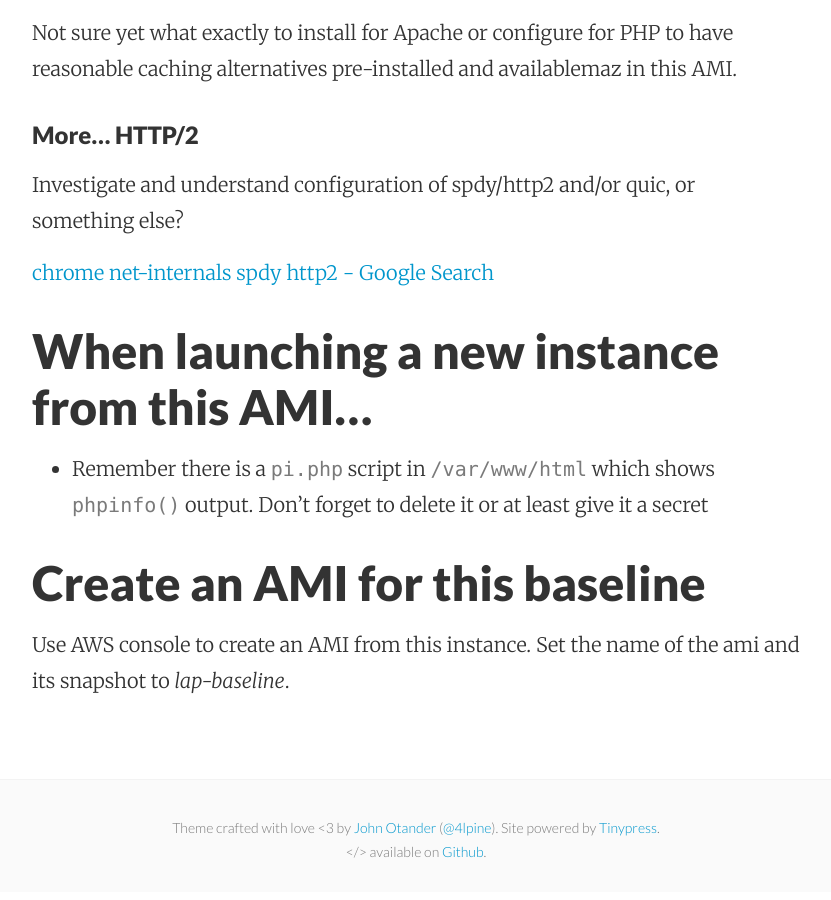
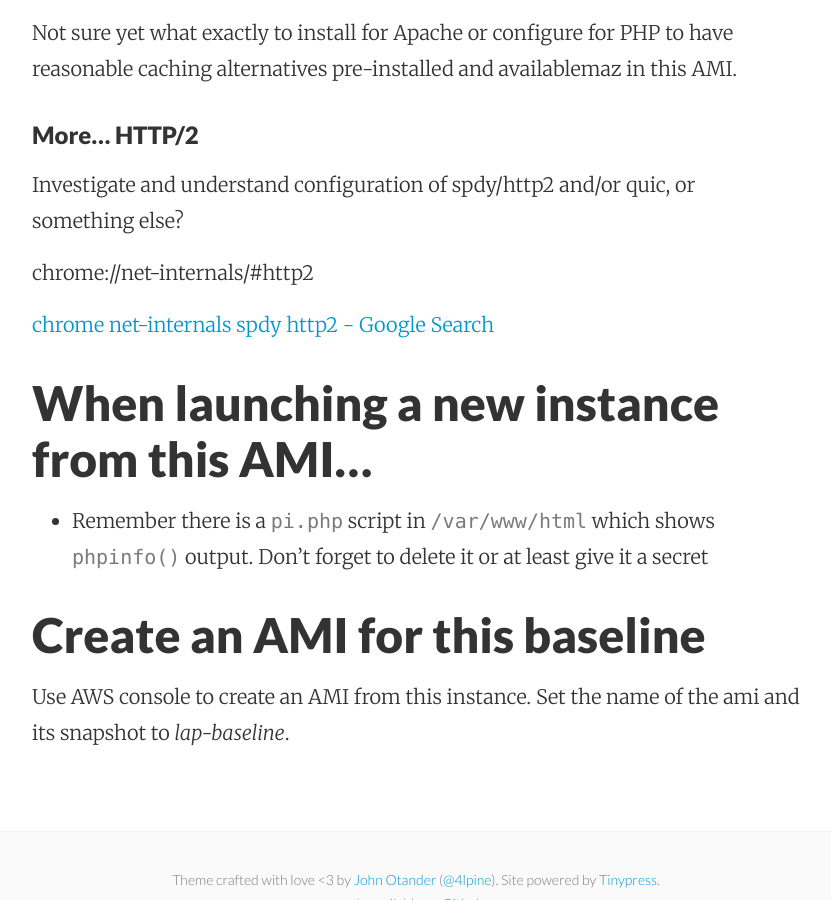
Before and after one commit to mattymaloney/mattymaloney.github.io, a Jekyll site: the page built from _posts/2016-04-12-apache-php-aws-vpc-ec2-linux.md, in a window 1280 px wide and 900 px high, scrolled down 15165 px. Shown: the whole window, without its empty margins (224-1055 px from the left). Built offline with Jekyll 4.4.1, drawn with Linux system fonts in a browser that asks for light colours.

Commit message:
Created 2016-04-12-apache-php-aws-vpc-ec2-linux.md

```diff
--- a/_posts/2016-04-12-apache-php-aws-vpc-ec2-linux.md
+++ b/_posts/2016-04-12-apache-php-aws-vpc-ec2-linux.md
@@ -562,6 +562,8 @@ Not sure yet what exactly to install for Apache or configure for PHP to have rea
 
 Investigate and understand configuration of spdy/http2 and/or quic, or something else?
 
+chrome://net-internals/#http2
+
 [chrome net-internals spdy http2 - Google Search](https://www.google.co.jp/webhp?sourceid=chrome-instant&ion=1&espv=2&ie=UTF-8#q=chrome+net-internals+spdy+http2)
 
 
```
